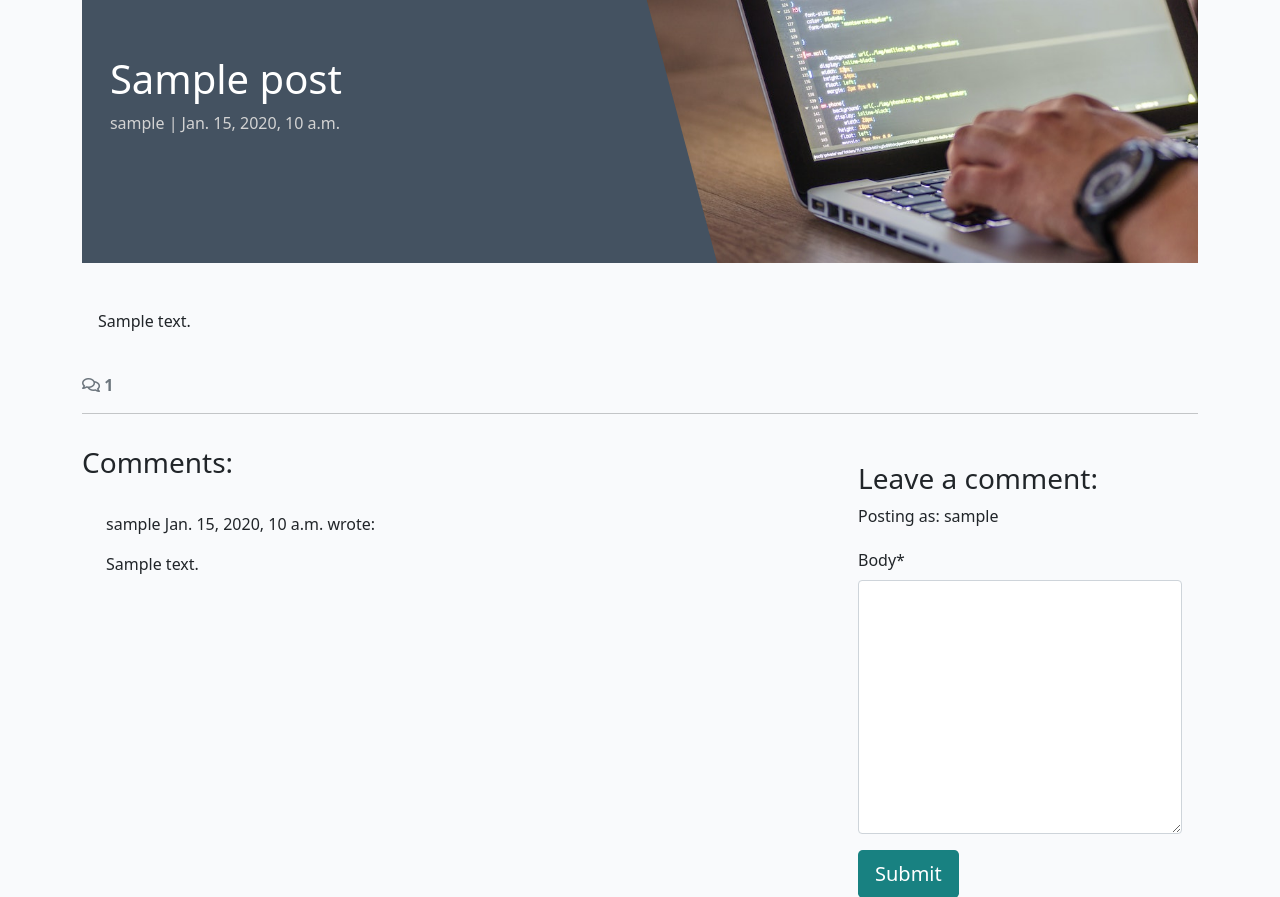
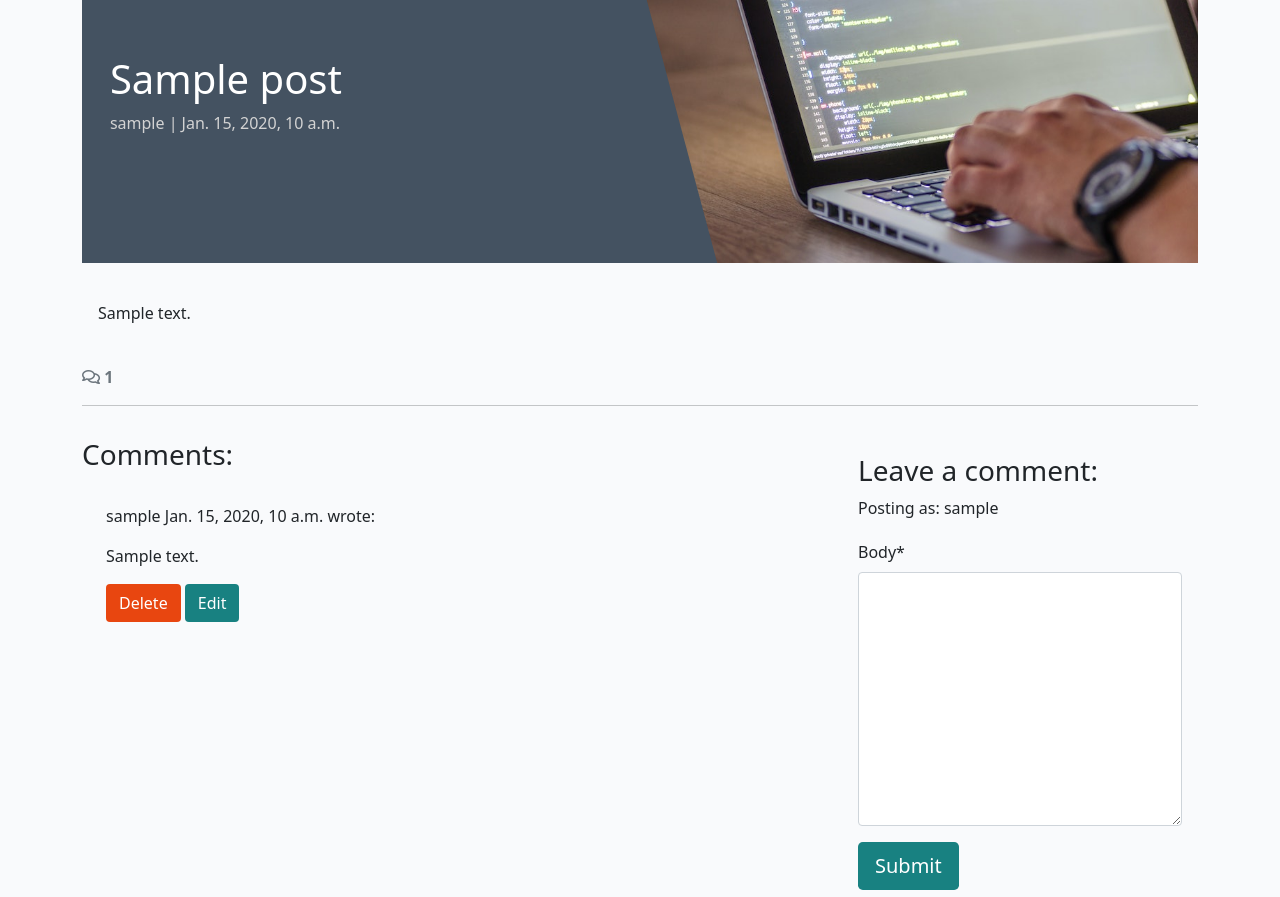
Before and after one commit to KaltrinaBM/music-blog, a Django app: a page that uses templates/base.html in a window 1280 px wide. Shown: the part 139-1036 px from the top of the page. Run offline with Django 3.2, Linux system fonts and the light colour scheme; a user stored in the database is signed in; tables that the repository leaves empty hold one stand-in row (values such as "Sample post"); some libraries are stand-ins or nearby versions.

Commit message:
added comment CRUD

```diff
--- a/blog/templates/blog/post_detail.html
+++ b/blog/templates/blog/post_detail.html
@@ -1,7 +1,8 @@
-{% extends 'base.html' %} {% block content %}
+{% extends 'base.html' %}
 {% load static %}
 {% load crispy_forms_tags %}
 
+{% block content %}
 <div class="masthead">
     <div class="container">
         <div class="row g-0">
@@ -18,14 +19,12 @@
     </div>
 </div>
 
-
 <div class="container">
     <div class="row">
         <div class="col card mb-4  mt-3 left  top">
             <div class="card-body">
                 <!-- The post content goes inside the card-text. -->
                 <!-- Use the | safe filter inside the template tags -->
-                <h2>{{ coder }}</h2>
                 <p class="card-text">
                     {{ post.content | safe }}
                 </p>
@@ -64,23 +63,25 @@
                     {% if not comment.approved and comment.author == user %}
                     <p class="approval">This comment is awaiting approval</p>
                     {% endif %}
+                    {% if user.is_authenticated and comment.author == user %}
+                    <button class="btn btn-delete" comment_id="{{ comment.id }}">Delete</button>
+                    <button class="btn btn-edit" comment_id="{{ comment.id }}">Edit</button>
+                    {% endif %}
                 </div>
                 <!-- Our for loop ends here -->
                 {% endfor %}
             </div>
         </div>
         <!-- Creating New Comments -->
-    <div class="col-md-4 card mb-4 mt-3">
+        <div class="col-md-4 card mb-4  mt-3 ">
             <div class="card-body">
                 {% if user.is_authenticated %}
                 <h3>Leave a comment:</h3>
                 <p>Posting as: {{ user.username }}</p>
-          <form id="commentForm" method="post"
-            style="margin-top: 1.3em;">
+                <form id="commentForm" method="post" style="margin-top: 1.3em;">
                     {{ comment_form | crispy }}
                     {% csrf_token %}
-            <button id="submitButton" type="submit"
-              class="btn btn-signup btn-lg">Submit</button>
+                    <button id="submitButton" type="submit" class="btn btn-signup btn-lg">Submit</button>
                 </form>
                 {% else %}
                 <p>Log in to leave a comment</p>
@@ -89,4 +90,27 @@
         </div>
     </div>
 </div>
+<!-- Delete confirmation modal -->
+<div class="modal fade" id="deleteModal" tabindex="-1" aria-labelledby="deleteModalLabel" aria-hidden="true">
+    <div class="modal-dialog">
+        <div class="modal-content">
+            <div class="modal-header">
+                <h5 class="modal-title" id="deleteModalLabel">Delete comment?</h5>
+                <button type="button" class="btn-close" data-bs-dismiss="modal" aria-label="Close"></button>
+            </div>
+            <div class="modal-body">
+                Are you sure you want to delete your comment? This action cannot be undone.
+            </div>
+            <div class="modal-footer">
+                <button type="button" class="btn btn-secondary" data-bs-dismiss="modal">Close</button>
+                <a id="deleteConfirm" href="#" class="btn btn-danger">Delete</a>
+            </div>
+        </div>
+    </div>
+</div>
+
 {% endblock content %}
+
+{% block extras %}
+<script src="{% static 'js/comments.js' %}"></script>
+{% endblock %}
--- a/blog/urls.py
+++ b/blog/urls.py
@@ -4,6 +4,10 @@ from django.urls import path
 urlpatterns = [
     path("", views.PostList.as_view(), name='home'),
     path('<slug:slug>/', views.post_detail, name='post_detail'),
+    path('<slug:slug>/edit_comment/<int:comment_id>',
+         views.comment_edit, name='comment_edit'),
+    path('<slug:slug>/delete_comment/<int:comment_id>',
+         views.comment_delete, name='comment_delete'),
     #path('contact-us/', views.contact_us, name='contact_us'),
     #path('contact-us/success/', views.contact_us_success, name='contact_us_success'),  # Success page view
 ]
--- a/blog/views.py
+++ b/blog/views.py
@@ -1,11 +1,11 @@
-from django.shortcuts import render, get_object_or_404
+from django.shortcuts import render, get_object_or_404, reverse
 from django.views import generic
 from django.contrib import messages
+from django.http import HttpResponseRedirect
 from django.shortcuts import render, redirect
-from .models import Post
+from .models import Post, Comment
 from .forms import ContactForm, CommentForm
 
-# Create your views here.
 
 class PostList(generic.ListView):
     queryset = Post.objects.filter(status=1)
@@ -72,3 +72,45 @@ def contact_us(request):
 def contact_us_success(request):
   """Renders a success page after contact form submission."""
   return render(request, 'blog/index.html')
+
+
+def comment_edit(request, slug, comment_id):
+    """
+    view to edit comments
+    """
+    if request.method == "POST":
+
+        queryset = Post.objects.filter(status=1)
+        post = get_object_or_404(queryset, slug=slug)
+        comment = get_object_or_404(Comment, pk=comment_id)
+        comment_form = CommentForm(data=request.POST, instance=comment)
+
+        if comment_form.is_valid() and comment.author == request.user:
+            comment = comment_form.save(commit=False)
+            comment.post = post
+            comment.approved = False
+            comment.save()
+            messages.add_message(request, messages.SUCCESS, 'Comment Updated!')
+        else:
+            messages.add_message(request, messages.ERROR,
+                                 'Error updating comment!')
+
+    return HttpResponseRedirect(reverse('post_detail', args=[slug]))
+
+
+def comment_delete(request, slug, comment_id):
+    """
+    view to delete comment
+    """
+    queryset = Post.objects.filter(status=1)
+    post = get_object_or_404(queryset, slug=slug)
+    comment = get_object_or_404(Comment, pk=comment_id)
+
+    if comment.author == request.user:
+        comment.delete()
+        messages.add_message(request, messages.SUCCESS, 'Comment deleted!')
+    else:
+        messages.add_message(request, messages.ERROR,
+                             'You can only delete your own comments!')
+
+    return HttpResponseRedirect(reverse('post_detail', args=[slug]))
--- a/musicfan/settings.py
+++ b/musicfan/settings.py
@@ -34,6 +34,7 @@
 
 ALLOWED_HOSTS = [
     '8000-kaltrinabm-musicblog-x3si8uy5acw.ws-eu110.gitpod.io',
+    '8000-kaltrinabm-musicblog-p04wc2k134x.ws-eu110.gitpod.io',
     'musicfan.heroku.com',
     'musicfan-2690fdc67af7.herokuapp.com',
     'localhost',
--- /dev/null
+++ b/static/js/comments.js
@@ -0,0 +1,47 @@
+const editButtons = document.getElementsByClassName("btn-edit");
+const commentText = document.getElementById("id_body");
+const commentForm = document.getElementById("commentForm");
+const submitButton = document.getElementById("submitButton");
+
+const deleteModal = new bootstrap.Modal(document.getElementById("deleteModal"));
+const deleteButtons = document.getElementsByClassName("btn-delete");
+const deleteConfirm = document.getElementById("deleteConfirm");
+
+/*
+ * Initializes edit functionality for the provided edit buttons.
+ *
+ * For each button in the `editButtons` collection:
+ * - Retrieves the associated comment's ID upon click.
+ * - Fetches the content of the corresponding comment.
+ * - Populates the `commentText` input/textarea with the comment's content for editing.
+ * - Updates the submit button's text to "Update".
+ * - Sets the form's action attribute to the `edit_comment/{commentId}` endpoint.
+ */
+
+for (let button of editButtons) {
+    button.addEventListener("click", (e) => {
+        let commentId = e.target.getAttribute("comment_id");
+        let commentContent = document.getElementById(`comment${commentId}`).innerText;
+        commentText.value = commentContent;
+        submitButton.innerText = "Update";
+        commentForm.setAttribute("action", `edit_comment/${commentId}`);
+    });
+}
+
+/*
+ * Initializes deletion functionality for the provided delete buttons.
+ *
+ * For each button in the `deleteButtons` collection:
+ * - Retrieves the associated comment's ID upon click.
+ * - Updates the `deleteConfirm` link's href to point to the
+ * deletion endpoint for the specific comment.
+ * - Displays a confirmation modal (`deleteModal`) to prompt
+ * the user for confirmation before deletion.
+ */
+ for (let button of deleteButtons) {
+    button.addEventListener("click", (e) => {
+        let commentId = e.target.getAttribute("comment_id");
+        deleteConfirm.href = `delete_comment/${commentId}`;
+        deleteModal.show();
+    });
+}
--- a/static/js/script.js
+++ /dev/null
@@ -1 +0,0 @@
-console.log("Life, The Universe and Everything!");
--- a/templates/base.html
+++ b/templates/base.html
@@ -115,7 +115,9 @@
     <script src="https://cdn.jsdelivr.net/npm/bootstrap@5.0.1/dist/js/bootstrap.bundle.min.js"
         integrity="sha384-gtEjrD/SeCtmISkJkNUaaKMoLD0//ElJ19smozuHV6z3Iehds+3Ulb9Bn9Plx0x4" crossorigin="anonymous">
         </script>
-    <script src="{% static 'js/script.js' %}"></script>
+
+    {% block extras %}
+    {% endblock %}
 </body>
 
 </html>
```
Also changed, not shown: .gitpod.yml (added). Lines whose indentation alone changed are shown as unchanged.
